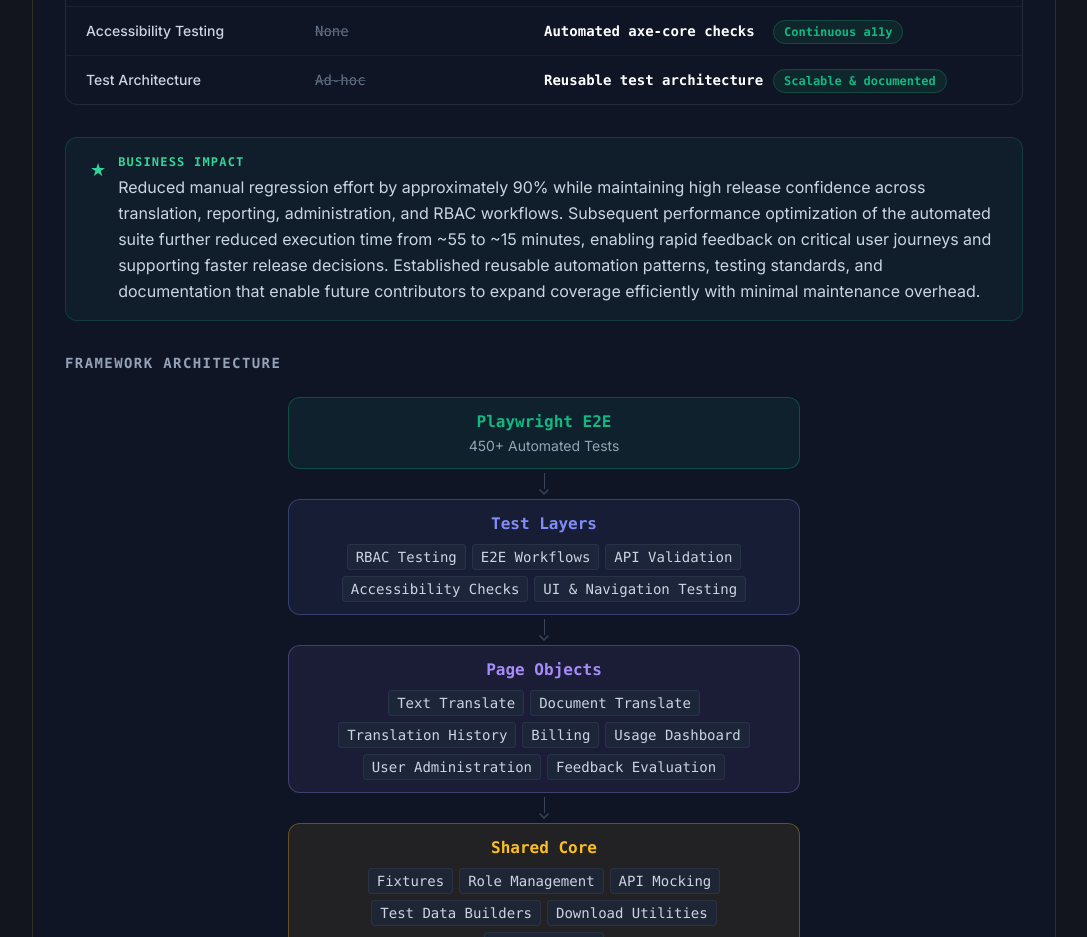
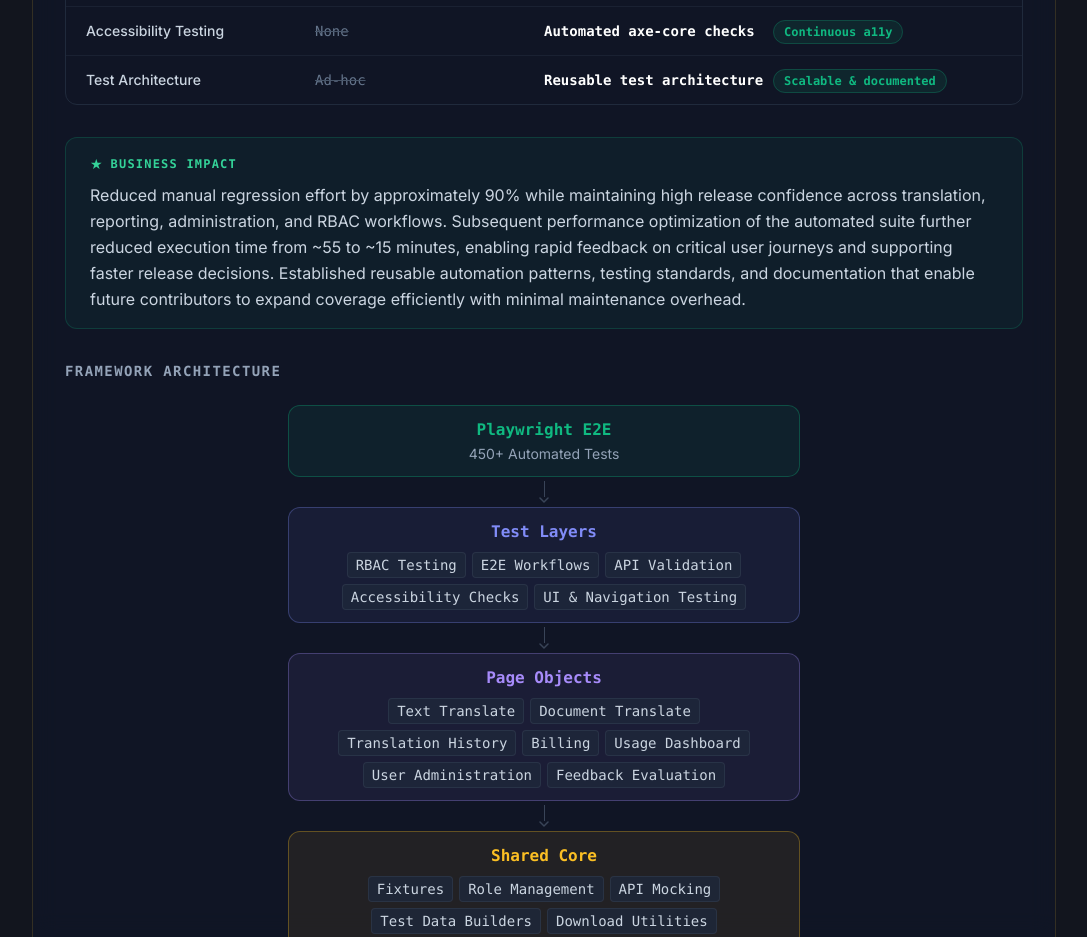
Before and after one commit to pavolhrabcak/qa-portfolio, a React (Vite) app: page /#case-study in a window 1280 px wide. Shown: the part 5040-5977 px from the top of the page, without its empty margins (96-1183 px from the left). Built offline with nearby package versions, Linux system fonts and the light colour scheme.

Commit message:
star adjusted

```diff
--- a/src/components/FeaturedCaseStudy.jsx
+++ b/src/components/FeaturedCaseStudy.jsx
@@ -168,14 +168,14 @@
 
             {/* Impact statement */}
             <div
-              className="rounded-xl px-6 py-4 mb-8 flex gap-3 items-start"
+              className="rounded-xl px-6 py-4 mb-8"
               style={{ background: 'rgba(16,185,129,0.06)', border: '1px solid rgba(16,185,129,0.2)' }}
             >
-              <span className="text-emerald-400 text-lg shrink-0 mt-0.5">★</span>
-              <div>
-                <div className="text-xs font-mono font-bold uppercase tracking-widest text-emerald-400 mb-1">Business Impact</div>
-                <p className="text-slate-300 text-base leading-relaxed">{caseStudy.impact}</p>
+              <div className="flex items-center gap-2 mb-2">
+                <span className="text-emerald-400 text-sm">★</span>
+                <div className="text-xs font-mono font-bold uppercase tracking-widest text-emerald-400">Business Impact</div>
               </div>
+              <p className="text-slate-300 text-base leading-relaxed">{caseStudy.impact}</p>
             </div>
 
             {/* Framework Architecture */}
```
